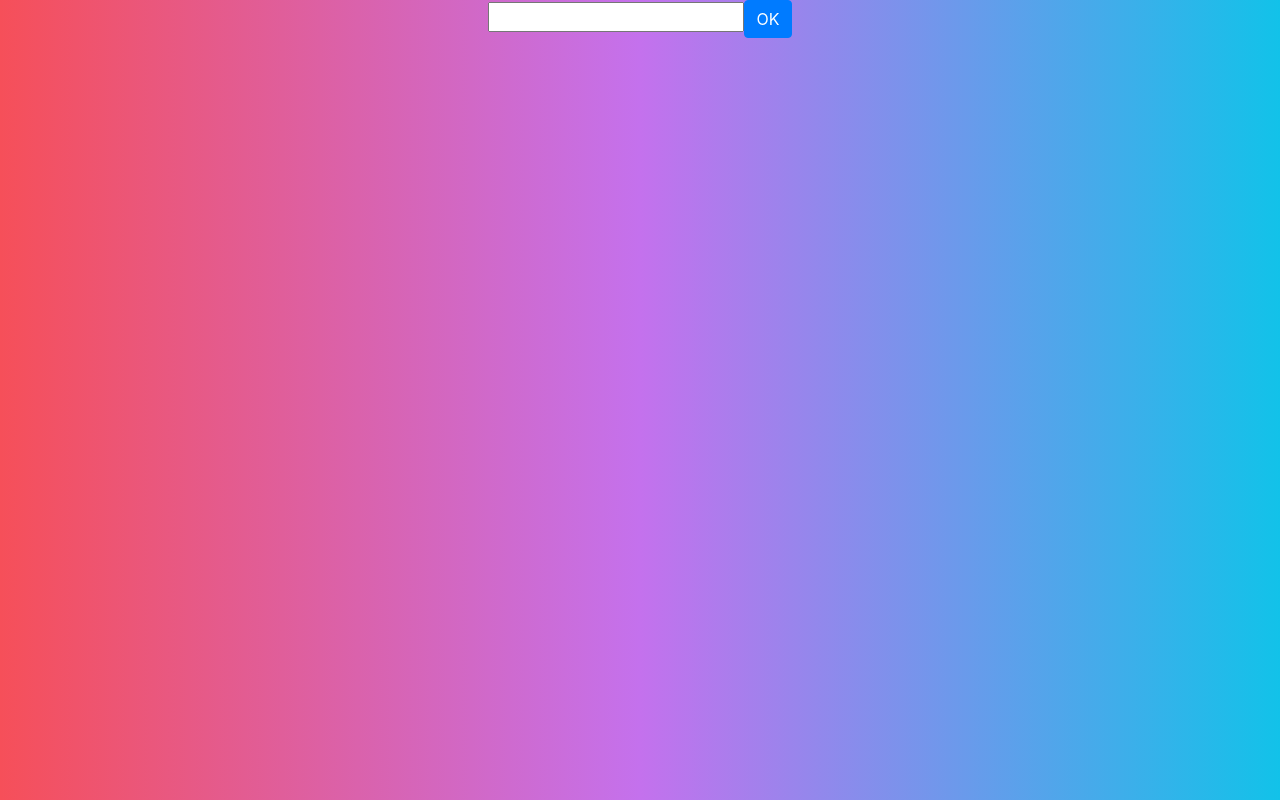
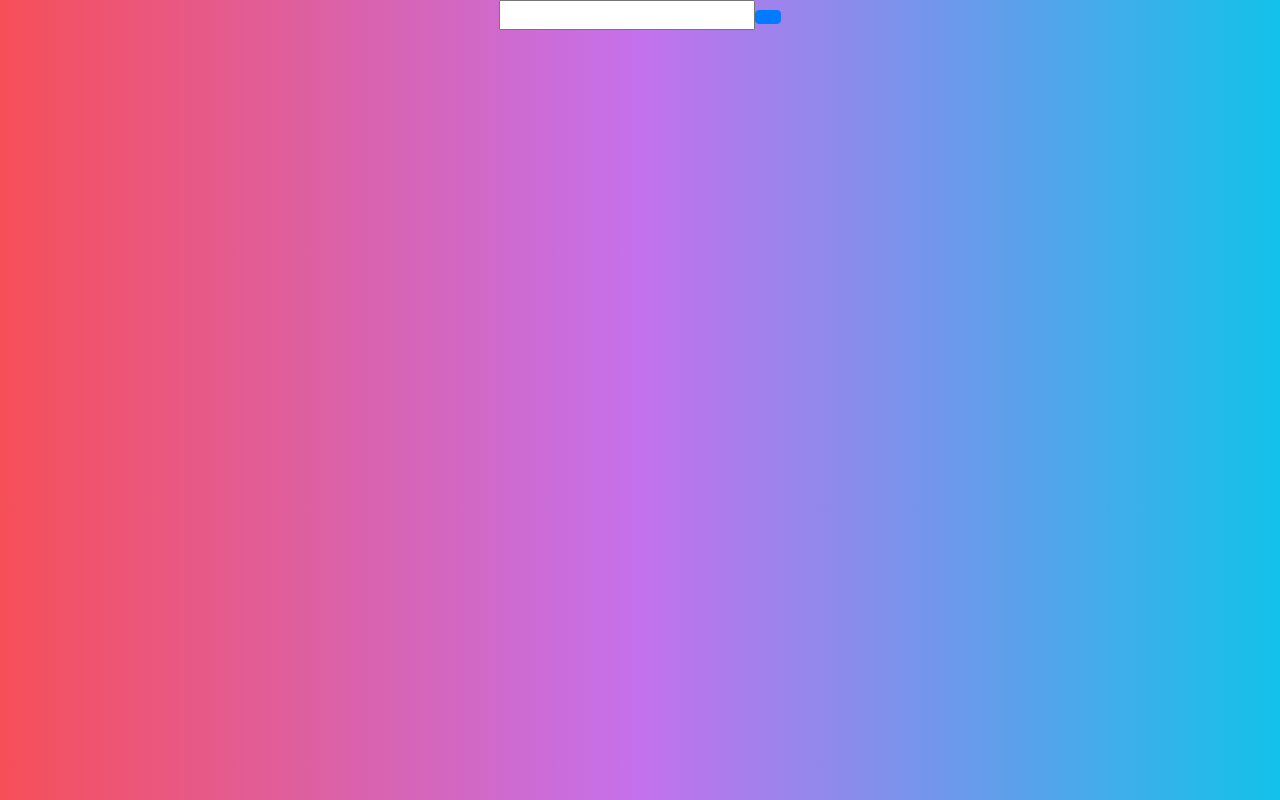
Before and after one commit to MinhChuDoMagic/-Front-end-TinkerBellGarden, a React (Create React App) app: page /reception in a window 1280 px wide. Built offline with nearby package versions, Linux system fonts and the light colour scheme.

Commit message:
haicommit

```diff
--- a/src/components/employee/receptionist/reception.js
+++ b/src/components/employee/receptionist/reception.js
@@ -8,7 +8,7 @@ function Reception() {
 
     return <div>
       <input></input>
-      <Button>OK</Button>
+      <Button></Button>
 
     </div>
   }
```
